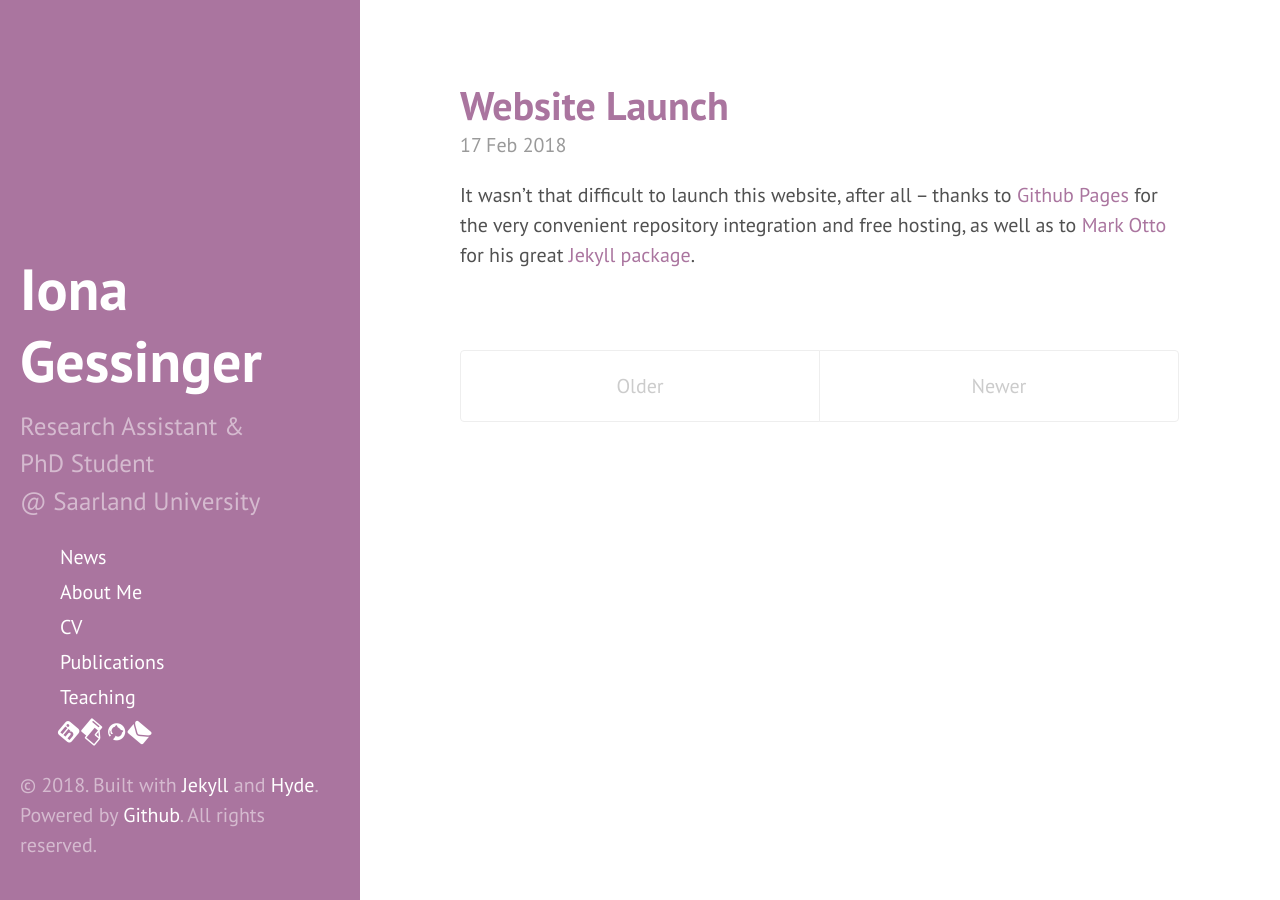
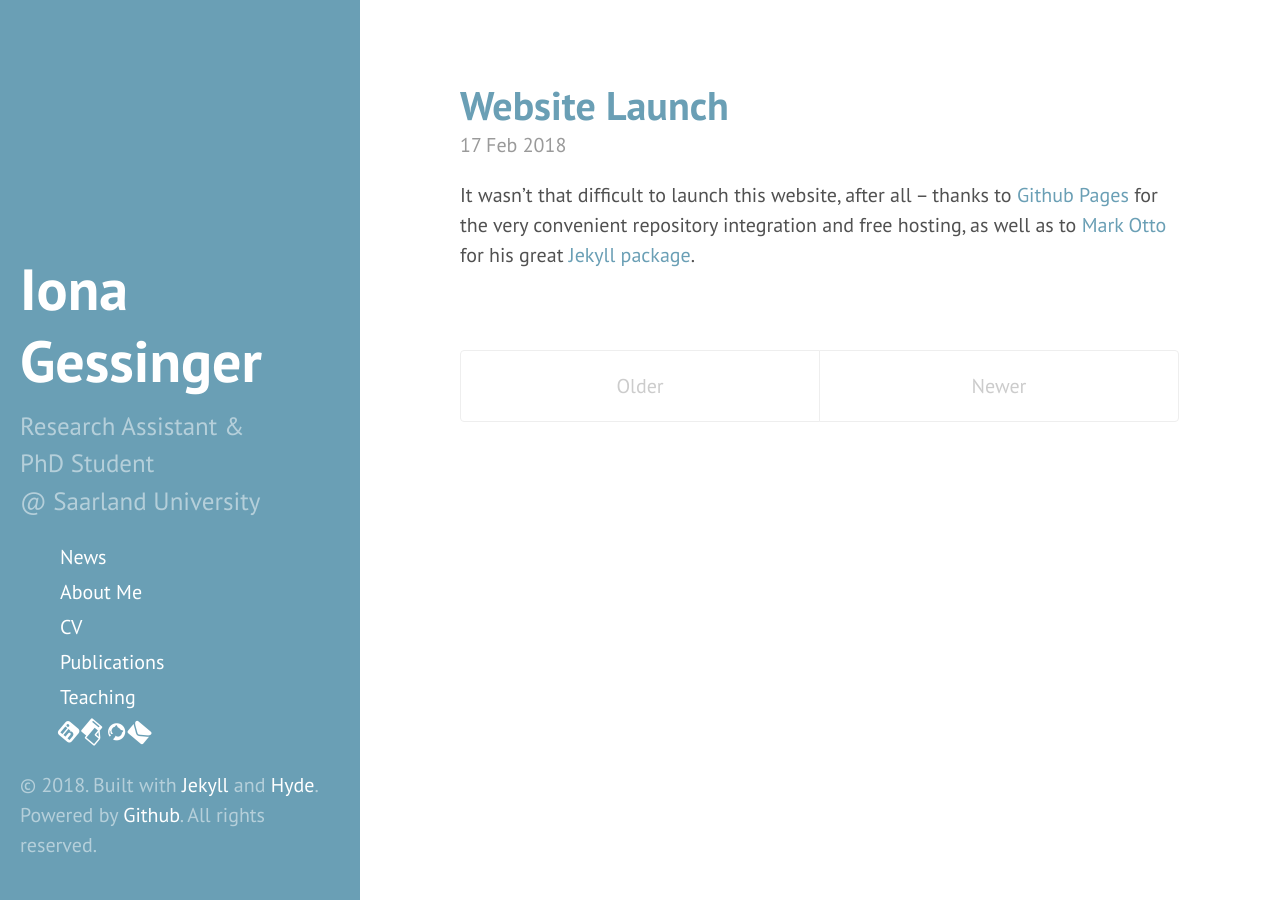
Before and after one commit to ioonaa/ioonaa.github.io, a Jekyll site: the page built from index.html, in a window 1280 px wide. Built offline with Jekyll 4.4.1, drawn with Linux system fonts in a browser that asks for light colours; nearby versions of some CDN libraries; Markdown is read by kramdown in place of the engine named in the settings; the list of posts is cut into pages by our own code.

Commit message:
Update default.html

```diff
--- a/_layouts/default.html
+++ b/_layouts/default.html
@@ -3,7 +3,7 @@
 
   {% include head.html %}
 
-  <body class="theme-base-0e">
+  <body class="theme-base-0d">
 
     {% include sidebar.html %}
 
```
